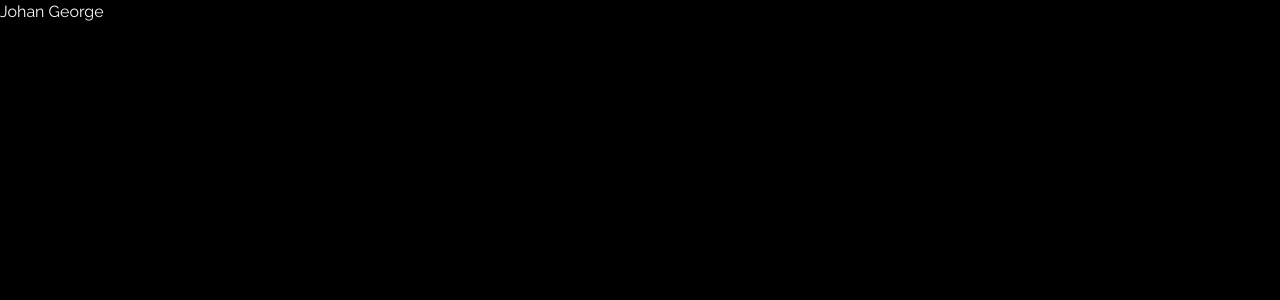
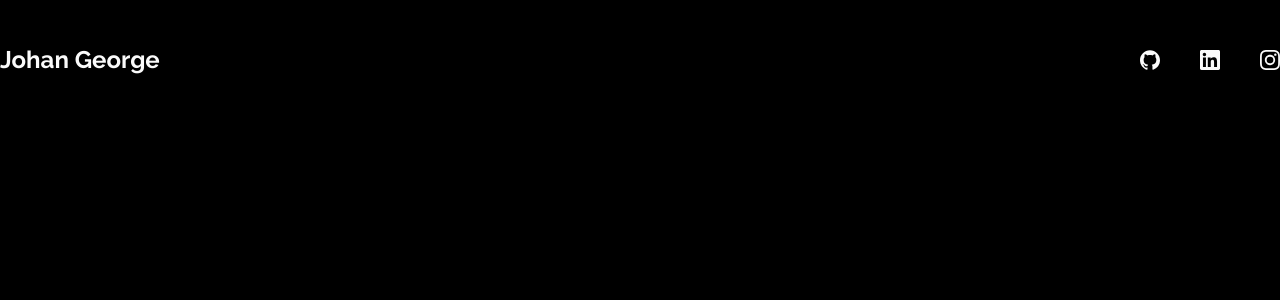
Before and after one commit to ft-johan/joG.github.io, a Next.js app in the folder jo/: page / in a window 1280 px wide. Shown: the top 300 px of the page. Built offline with nearby package versions, Linux system fonts and the light colour scheme.

Commit message:
nav bar complete

```diff
--- a/jo/app/(home)/components/Navbar.tsx
+++ b/jo/app/(home)/components/Navbar.tsx
@@ -21,12 +21,17 @@ export default function Navbar() {
         },
     ]
   return (
-    <nav>
-<h1>Johan George</h1>
-<div>
-    {socials.map((social)=>
+    <nav className="py-10 flex justify-between items-center">
+<h1 className="text-2xl font-bold">Johan George</h1>
+<div className="flex item-center gap-10">
+    {socials.map((social,index)=>
     {
-        return <Link></Link>
+        const Icon =social.icon;
+        return (
+        <Link href={social.link} key={index} aria-label= {social.label}>
+            <Icon className="w-5 h-10 hover:scale-125 transition-all" />
+        </Link>
+    );
     })}
 </div>
     </nav>
```
